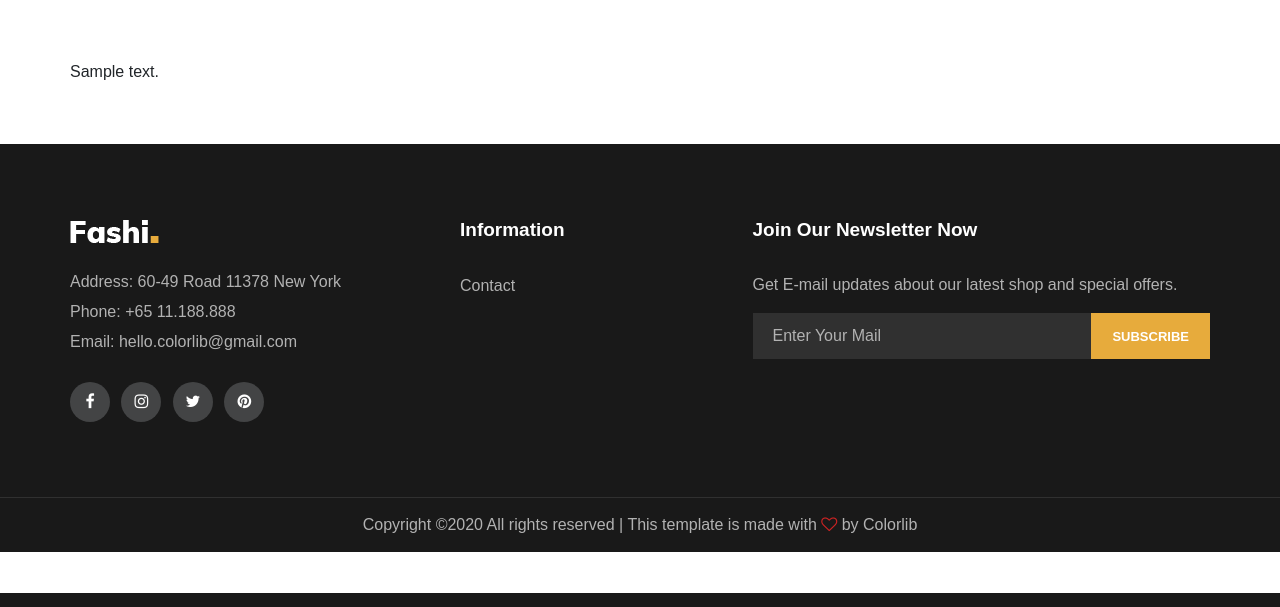
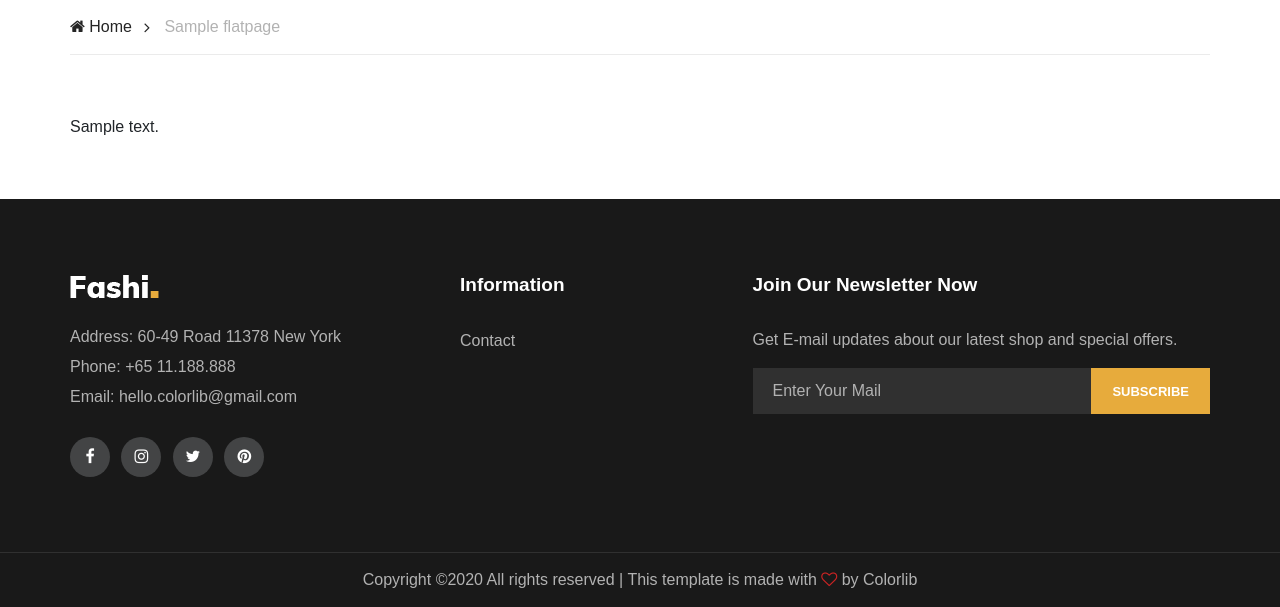
Before and after one commit to ahmad-kalash/ProductFolio, a Django app: template templates/flatpages/default.html in a window 1280 px wide. Shown: the part 207-814 px from the top of the page. Run offline with Django 3.2, Linux system fonts and the light colour scheme; the template is opened without the code that fills it: most values are stand-ins (such as "Sample title", 1, 10 or a date in 2020); data that the repository does not hold is empty; parts of the project's set-up code (start-up, migrations or seed data) failed here and were passed over; some libraries are stand-ins or nearby versions; some web fonts are replaced.

Commit message:
Add breadcrumb section

```diff
--- a/templates/base.html
+++ b/templates/base.html
@@ -32,6 +32,8 @@
 
         {% include 'includes/header.html' %}
 
+        {% block breadcrumb %}{% endblock %}
+
         <section class="product-shop spad">
             <div class="container">
                 {% block content %}{% endblock %}
--- a/templates/flatpages/default.html
+++ b/templates/flatpages/default.html
@@ -5,6 +5,17 @@
 
 {% block title %}{{ flatpage.title }} - {{ block.super }}{% endblock %}
 
+{% block breadcrumb %}
+<div class="breacrumb-section">
+    <div class="container">
+        <div class="breadcrumb-text product-more">
+            <a href="{% url 'products:list' %}"><i class="fa fa-home"></i> Home</a>
+            <span>{{ flatpage.title }}</span>
+        </div>
+    </div>
+</div>
+{% endblock %}
+
 {% block content %}
     <div>
         {{ flatpage.content }}
```
Also changed, not shown: templates/products/product_detail.html (+11 -0 lines), README.md, _screenshots/about.png (added), _screenshots/detail.png.
